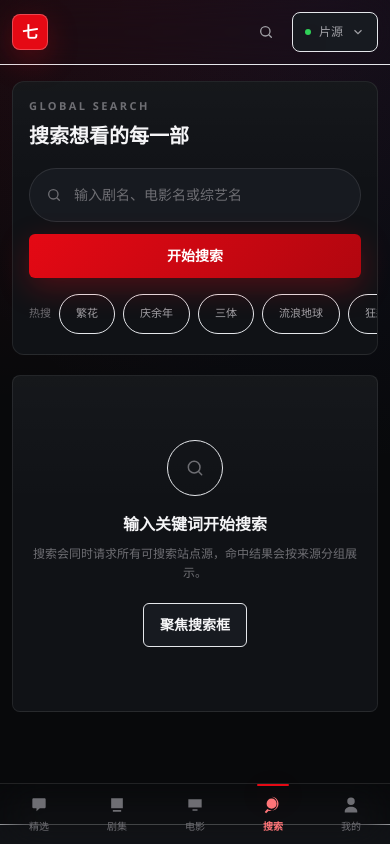
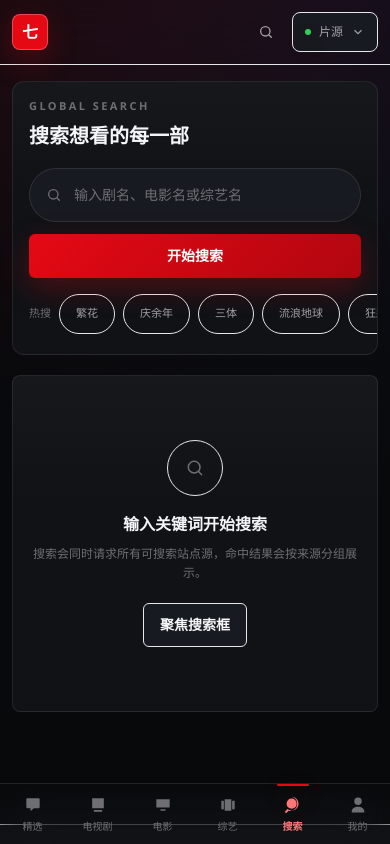
Before and after one commit to neo-idea/qixing-video, a Next.js app: page /search in a window 390 px wide. Shown: the top 844 px of the page. Built offline with nearby package versions, Linux system fonts and the light colour scheme.

Commit message:
Sync navigation categories with active source

```diff
--- a/src/app/home-client.tsx
+++ b/src/app/home-client.tsx
@@ -8,7 +8,8 @@ import { VideoCard } from "@/components/video-card";
 import { VideoRow } from "@/components/video-row";
 import { Button, Chip, EmptyState, Eyebrow } from "@/components/ui";
 import { useConfig } from "@/lib/store";
-import type { CategoryFilter, VodItem } from "@/lib/types";
+import type { VodItem } from "@/lib/types";
+import { useSourceHome } from "@/lib/use-source-home";
 
 /** 频道语义 → 分类名关键词(不同 CMS 源分类命名不一, 按名称模糊匹配) */
 const CHANNEL_MATCH: Record<string, string[]> = {
@@ -39,9 +40,10 @@ const CHANNEL_LABEL: Record<string, string> = {
 export function HomeClient() {
   const params = useSearchParams();
   const { siteKey, siteOrigin, config, loading: cfgLoading, notice } = useConfig();
-  const [classes, setClasses] = useState<{ type_id: string; type_name: string }[]>([]);
-  const [filters, setFilters] = useState<Record<string, CategoryFilter[]>>({});
-  const [sourceHomeList, setSourceHomeList] = useState<VodItem[]>([]);
+  const { data: sourceHome } = useSourceHome(siteKey, siteOrigin);
+  const classes = useMemo(() => sourceHome?.classes ?? [], [sourceHome]);
+  const filters = useMemo(() => sourceHome?.filters ?? {}, [sourceHome]);
+  const sourceHomeList = useMemo(() => sourceHome?.list ?? [], [sourceHome]);
   const [aggList, setAggList] = useState<VodItem[]>([]);
   const [list, setList] = useState<VodItem[]>([]);
   const [tid, setTid] = useState("");
@@ -80,27 +82,6 @@ export function HomeClient() {
       cancelled = true;
     };
   }, [config]);
-
-  useEffect(() => {
-    if (!siteKey) return;
-    let cancelled = false;
-    setLoading(true);
-    const from = siteOrigin ? `?from=${encodeURIComponent(siteOrigin)}` : "";
-    fetch(`/api/site/${siteKey}/home${from}`)
-      .then((response) => response.json())
-      .then((data) => {
-        if (cancelled) return;
-        setClasses(data.class ?? []);
-        setFilters(data.filters ?? {});
-        setSourceHomeList(data.list ?? []);
-      })
-      .finally(() => {
-        if (!cancelled) setLoading(false);
-      });
-    return () => {
-      cancelled = true;
-    };
-  }, [siteKey, siteOrigin]);
 
   useEffect(() => {
     if (!siteKey) return;
--- a/src/components/mobile-tab-bar.tsx
+++ b/src/components/mobile-tab-bar.tsx
@@ -2,27 +2,54 @@
 
 import Link from "next/link";
 import { usePathname, useSearchParams } from "next/navigation";
+import { useMemo } from "react";
+import { useConfig } from "@/lib/store";
+import { useSourceHome } from "@/lib/use-source-home";
 
-const TABS = [
-  { href: "/", label: "精选", icon: "M4 5.5C4 4.67 4.67 4 5.5 4h13c.83 0 1.5.67 1.5 1.5v9c0 .83-.67 1.5-1.5 1.5H13l-4 3.5V16H5.5A1.5 1.5 0 0 1 4 14.5v-9Z" },
-  { href: "/?c=tv", label: "剧集", icon: "M5 4h14v12H5V4Zm2 14h10v2H7v-2Z" },
-  { href: "/?c=movie", label: "电影", icon: "M4 5h16v10H4V5Zm5 12h6v2H9v-2Z" },
-  { href: "/search", label: "搜索", icon: "M10.5 3a7.5 7.5 0 1 1-4.7 13.35L3 19.5 4.5 21l2.7-2.7A7.5 7.5 0 0 0 10.5 3Zm0 2a5.5 5.5 0 1 0 0 11 5.5 5.5 0 0 0 0-11Z" },
-  { href: "/settings", label: "我的", icon: "M12 3a4.5 4.5 0 1 1 0 9 4.5 4.5 0 0 1 0-9Zm0 11c4.2 0 7.5 2.35 7.5 5.25V21H4.5v-1.75C4.5 16.35 7.8 14 12 14Z" },
-];
+const HOME_ICON = "M4 5.5C4 4.67 4.67 4 5.5 4h13c.83 0 1.5.67 1.5 1.5v9c0 .83-.67 1.5-1.5 1.5H13l-4 3.5V16H5.5A1.5 1.5 0 0 1 4 14.5v-9Z";
+const SEARCH_ICON = "M10.5 3a7.5 7.5 0 1 1-4.7 13.35L3 19.5 4.5 21l2.7-2.7A7.5 7.5 0 0 0 10.5 3Zm0 2a5.5 5.5 0 1 0 0 11 5.5 5.5 0 0 0 0-11Z";
+const SETTINGS_ICON = "M12 3a4.5 4.5 0 1 1 0 9 4.5 4.5 0 0 1 0-9Zm0 11c4.2 0 7.5 2.35 7.5 5.25V21H4.5v-1.75C4.5 16.35 7.8 14 12 14Z";
+
+function categoryIcon(name: string) {
+  if (/电影|片/.test(name)) return "M4 5h16v10H4V5Zm5 12h6v2H9v-2Z";
+  if (/剧|电视|连续/.test(name)) return "M5 4h14v12H5V4Zm2 14h10v2H7v-2Z";
+  if (/动漫|动画|番/.test(name)) return "M4 4h7v7H4V4Zm9 0h7v7h-7V4ZM4 13h7v7H4v-7Zm9 0h7v7h-7v-7Z";
+  if (/纪|记录|纪录/.test(name)) return "M4 5h16v14H4V5Zm2 2v10h12V7H6Zm2 2h8v2H8V9Z";
+  return "M8 5h8v14H8V5Zm-4 2h3v10H4V7Zm13 0h3v10h-3V7Z";
+}
 
 export function MobileTabBar() {
   const pathname = usePathname();
   const searchParams = useSearchParams();
   const category = searchParams.get("c") ?? "";
+  const { siteKey, siteOrigin } = useConfig();
+  const { data: sourceHome } = useSourceHome(siteKey, siteOrigin);
+  const tabs = useMemo(() => {
+    const categories = sourceHome?.classes ?? [];
+    const quick = categories.slice(0, 3);
+    const activeCategory = categories.find((item) => item.type_id === category);
+    if (category && activeCategory && !quick.some((item) => item.type_id === category)) {
+      quick.splice(quick.length - 1, 1, activeCategory);
+    }
+
+    return [
+      { href: "/", label: "精选", icon: HOME_ICON, category: "" },
+      ...quick.map((item) => ({
+        href: `/?c=${encodeURIComponent(item.type_id)}`,
+        label: item.type_name,
+        icon: categoryIcon(item.type_name),
+        category: item.type_id,
+      })),
+      { href: "/search", label: "搜索", icon: SEARCH_ICON, category: "" },
+      { href: "/settings", label: "我的", icon: SETTINGS_ICON, category: "" },
+    ];
+  }, [category, sourceHome]);
 
   return (
     <nav className="fixed inset-x-0 bottom-0 z-50 border-t border-white/10 bg-cinema-page/94 pb-[env(safe-area-inset-bottom)] backdrop-blur-xl md:hidden">
-      <div className="mx-auto grid h-[60px] max-w-lg grid-cols-5">
-        {TABS.map((tab) => {
-          const active = tab.href.startsWith("/?")
-            ? category === (new URLSearchParams(tab.href.split("?")[1]).get("c") ?? "")
-            : pathname === tab.href;
+      <div className="mx-auto grid h-[60px] max-w-lg" style={{ gridTemplateColumns: `repeat(${tabs.length}, minmax(0, 1fr))` }}>
+        {tabs.map((tab) => {
+          const active = tab.category ? category === tab.category : tab.href === "/" ? pathname === "/" && !category : pathname === tab.href;
           return (
             <Link
               key={tab.label}
@@ -34,7 +61,7 @@ export function MobileTabBar() {
             >
               {active ? <span className="absolute top-0 h-[2px] w-8 rounded-full bg-cinema-brand shadow-brand-glow" /> : null}
               <svg viewBox="0 0 24 24" className={`h-5 w-5 transition-transform ${active ? "scale-110 fill-cinema-brand-soft" : "fill-cinema-subtle"}`}><path d={tab.icon} /></svg>
-              {tab.label}
+              <span className="max-w-full truncate">{tab.label}</span>
             </Link>
           );
         })}
--- a/src/components/site-header.tsx
+++ b/src/components/site-header.tsx
@@ -4,15 +4,7 @@ import Link from "next/link";
 import { usePathname, useRouter, useSearchParams } from "next/navigation";
 import { useEffect, useMemo, useRef, useState } from "react";
 import { useConfig } from "@/lib/store";
-
-const NAV = [
-  { id: "", label: "精选" },
-  { id: "tv", label: "电视剧" },
-  { id: "movie", label: "电影" },
-  { id: "show", label: "综艺" },
-  { id: "anime", label: "动漫" },
-  { id: "doc", label: "纪录片" },
-];
+import { useSourceHome } from "@/lib/use-source-home";
 
 export function SiteHeader() {
   const [keyword, setKeyword] = useState("");
@@ -23,6 +15,7 @@ export function SiteHeader() {
   const activeId = searchParams.get("c") ?? "";
   const menuRef = useRef<HTMLDivElement>(null);
   const { config, siteKey, siteOrigin, setSiteKey } = useConfig();
+  const { data: sourceHome, loading: categoriesLoading } = useSourceHome(siteKey, siteOrigin);
 
   useEffect(() => {
     const close = (event: MouseEvent) => {
@@ -40,6 +33,20 @@ export function SiteHeader() {
     [config]
   );
   const playableCount = orderedSites.filter(isPlayable).length;
+  const nav = useMemo(() => {
+    const seen = new Set<string>();
+    const sourceCategories = (sourceHome?.classes ?? [])
+      .filter((item) => {
+        const id = item.type_id.trim();
+        const label = item.type_name.trim();
+        const valid = Boolean(id && label) && !seen.has(id);
+        if (valid) seen.add(id);
+        return valid;
+      })
+      .map((item) => ({ id: item.type_id.trim(), label: item.type_name.trim() }));
+    return [{ id: "", label: "精选" }, ...sourceCategories];
+  }, [sourceHome]);
+  const selectedId = nav.some((item) => item.id === activeId) ? activeId : "";
 
   return (
     <header className="sticky top-0 z-50 border-b border-white/8 bg-cinema-page/94 backdrop-blur-xl">
@@ -55,18 +62,21 @@ export function SiteHeader() {
           </span>
         </Link>
 
-        <nav className="hidden items-center lg:flex" aria-label="主导航">
-          {NAV.map((item) => {
-            const active = pathname === "/" && activeId === item.id;
+        <nav className="hidden min-w-0 flex-1 items-center overflow-x-auto no-scrollbar lg:flex" aria-label="主导航">
+          {categoriesLoading && !sourceHome ? (
+            <span className="px-3.5 text-xs text-cinema-subtle" aria-live="polite">分类读取中…</span>
+          ) : null}
+          {nav.map((item) => {
+            const active = pathname === "/" && selectedId === item.id;
             return (
               <Link
-                key={item.label}
+                key={item.id || "featured"}
                 href={item.id ? `/?c=${item.id}` : "/"}
-                className={`relative flex h-16 items-center px-3.5 text-sm transition focus-visible:outline focus-visible:outline-2 focus-visible:outline-offset-2 focus-visible:outline-cinema-brand-soft xl:px-4 md:h-[72px] ${
+                className={`relative flex h-16 max-w-[128px] shrink-0 items-center px-3.5 text-sm transition focus-visible:outline focus-visible:outline-2 focus-visible:outline-offset-2 focus-visible:outline-cinema-brand-soft xl:px-4 md:h-[72px] ${
                   active ? "font-bold text-cinema-brand-soft" : "text-cinema-primary/78 hover:text-cinema-brand-soft"
                 }`}
               >
-                {item.label}
+                <span className="truncate">{item.label}</span>
                 <span className={`absolute bottom-0 h-[3px] rounded-t-full bg-cinema-brand transition-all duration-200 ${active ? "w-7 shadow-brand-glow" : "w-0"}`} />
               </Link>
             );
--- /dev/null
+++ b/src/lib/use-source-home.ts
@@ -0,0 +1,88 @@
+"use client";
+
+import { useEffect, useState } from "react";
+import type { CategoryFilter, VodItem } from "@/lib/types";
+
+export interface SourceHomeData {
+  classes: { type_id: string; type_name: string }[];
+  filters: Record<string, CategoryFilter[]>;
+  list: VodItem[];
+}
+
+interface SourceHomeSnapshot {
+  key: string;
+  data: SourceHomeData | null;
+  loading: boolean;
+}
+
+const cache = new Map<string, SourceHomeData>();
+const requests = new Map<string, Promise<SourceHomeData>>();
+
+function sourceKey(siteKey: string, siteOrigin: string) {
+  return `${siteOrigin}::${siteKey}`;
+}
+
+function normalize(data: Record<string, unknown>): SourceHomeData {
+  return {
+    classes: (Array.isArray(data.class) ? data.class : []).filter(
+      (item): item is { type_id: string; type_name: string } =>
+        Boolean(item) && typeof (item as { type_id?: unknown }).type_id === "string" && typeof (item as { type_name?: unknown }).type_name === "string"
+    ),
+    filters: (data.filters ?? {}) as Record<string, CategoryFilter[]>,
+    list: (Array.isArray(data.list) ? data.list : []) as VodItem[],
+  };
+}
+
+function loadSourceHome(key: string, siteKey: string, siteOrigin: string) {
+  const cached = cache.get(key);
+  if (cached) return Promise.resolve(cached);
+
+  const pending = requests.get(key);
+  if (pending) return pending;
+
+  const query = siteOrigin ? `?from=${encodeURIComponent(siteOrigin)}` : "";
+  const request = fetch(`/api/site/${encodeURIComponent(siteKey)}/home${query}`)
+    .then(async (response) => {
+      const data = normalize((await response.json()) as Record<string, unknown>);
+      cache.set(key, data);
+      return data;
+    })
+    .catch(() => ({ classes: [], filters: {}, list: [] }));
+
+  requests.set(key, request);
+  void request.finally(() => requests.delete(key));
+  return request;
+}
+
+export function useSourceHome(siteKey: string, siteOrigin: string) {
+  const key = siteKey ? sourceKey(siteKey, siteOrigin) : "";
+  const [snapshot, setSnapshot] = useState<SourceHomeSnapshot>(() => ({
+    key,
+    data: key ? cache.get(key) ?? null : null,
+    loading: Boolean(key && !cache.has(key)),
+  }));
+
+  useEffect(() => {
+    if (!key) {
+      setSnapshot({ key: "", data: null, loading: false });
+      return;
+    }
+
+    const cached = cache.get(key);
+    if (cached) {
+      setSnapshot({ key, data: cached, loading: false });
+      return;
+    }
+
+    let current = true;
+    setSnapshot({ key, data: null, loading: true });
+    void loadSourceHome(key, siteKey, siteOrigin).then((data) => {
+      if (current) setSnapshot({ key, data, loading: false });
+    });
+
+    return () => { current = false; };
+  }, [key, siteKey, siteOrigin]);
+
+  const current = snapshot.key === key;
+  return { data: current ? snapshot.data : null, loading: !current || snapshot.loading };
+}
```
Also changed, not shown: 1 other file (tests, documents, lock files or other folders).
